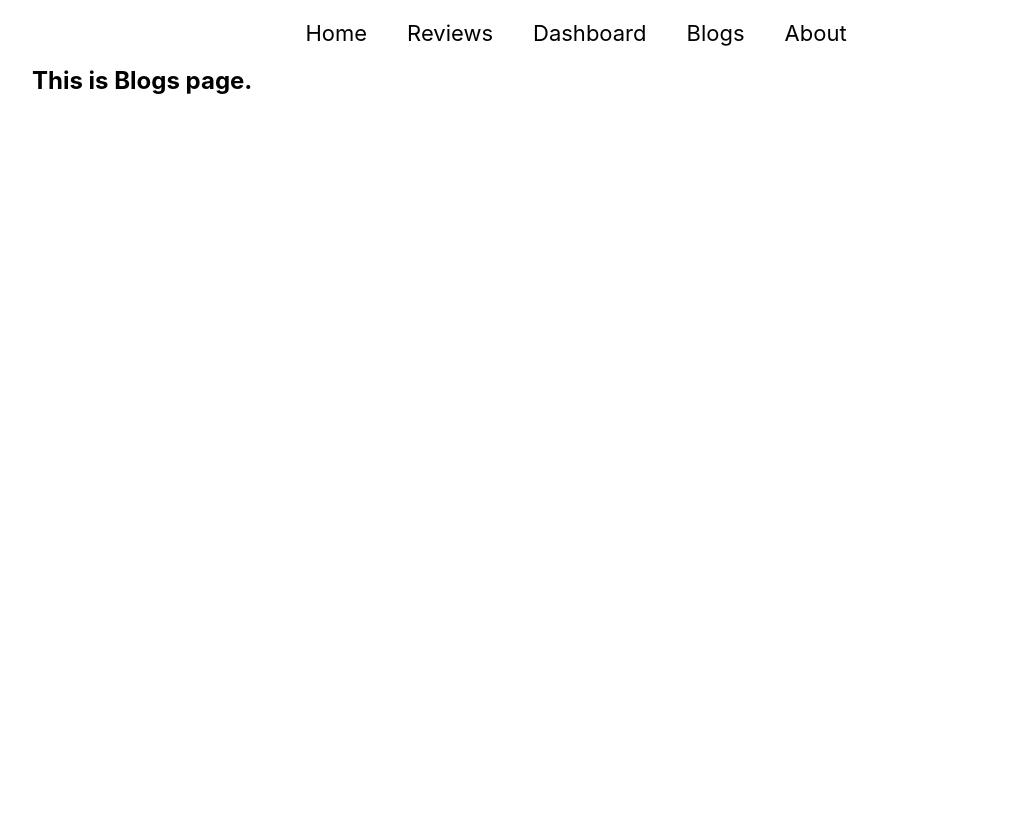
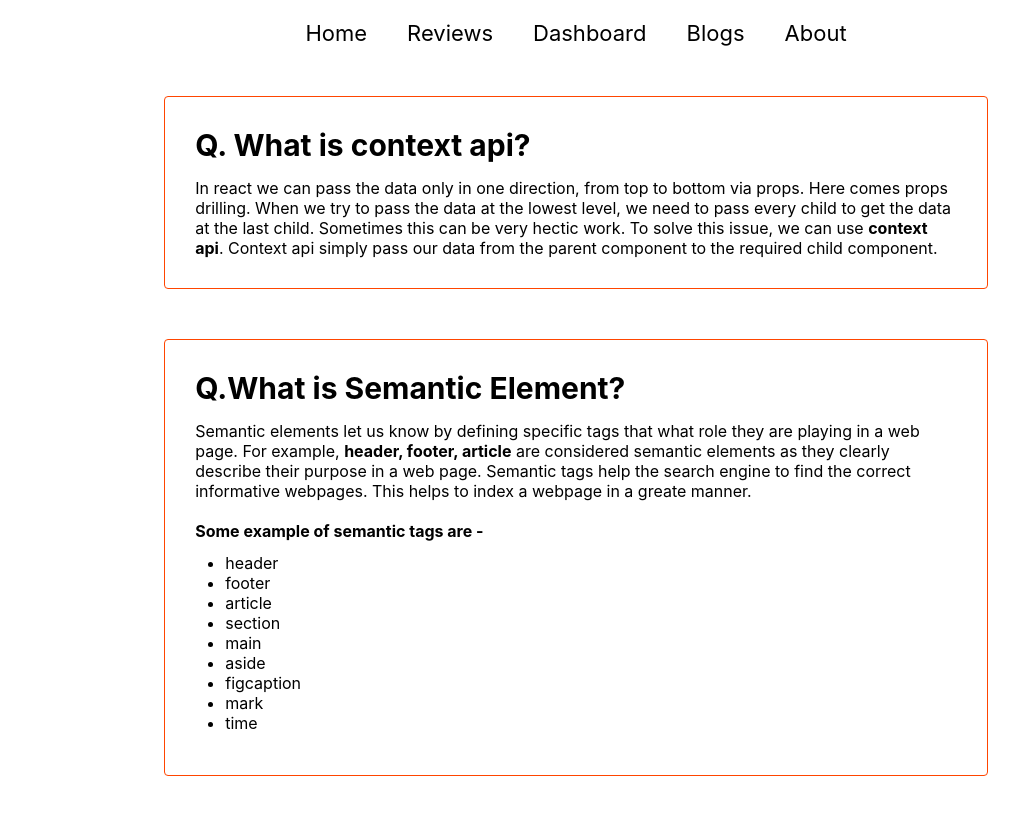
Before and after one commit to mabrur007/drone-buddy, a React (Create React App) app: page /blogs in a window 1280 px wide. Shown: the top 814 px of the page, without its empty margins (64-1083 px from the left). Built offline with nearby package versions, Linux system fonts and the light colour scheme.

Commit message:
QnA added in blog section

```diff
--- a/src/components/Blogs/Blogs.css
+++ b/src/components/Blogs/Blogs.css
@@ -0,0 +1,19 @@
+.qna-section{
+    width: 70%;
+    margin: 50px auto;
+    padding: 30px;
+    border: 1px solid orangered;
+    border-radius: 4px;
+}
+.qna-section h2{
+    font-size: 30px;
+    margin-bottom: 15px;
+}
+
+.qna-section h4{
+    margin-top: 20px;
+}
+
+ul{
+    margin: 12px 30px;
+}
--- a/src/components/Blogs/Blogs.js
+++ b/src/components/Blogs/Blogs.js
@@ -1,9 +1,31 @@
 import React from 'react';
+import './Blogs.css';
 
 const Blogs = () => {
     return (
         <div>
-            <h2>This is Blogs page.</h2>
+            <div className="qna-section">
+                <h2>Q. What is context api?</h2>
+                <p>
+                    In react we can pass the data only in one direction, from top to bottom via props. Here comes props drilling. When we try to pass the data at the lowest level, we need to pass every child to get the data at the last child. Sometimes this can be very hectic work. To solve this issue, we can use <b>context api</b>. Context api simply pass our data from the parent component to the required child component.
+                </p>
+            </div>
+            <div className="qna-section">
+                <h2>Q.What is Semantic Element?</h2>
+                <p>Semantic elements let us know by defining specific tags that what role they are playing in a web page. For example, <b>header, footer, article</b> are considered semantic elements as they clearly describe their purpose in a web page. Semantic tags help the search engine to find the correct informative webpages. This helps to index a webpage in a greate manner.</p>
+                <h4>Some example of semantic tags are -</h4>
+                <ul>
+                    <li>header</li>
+                    <li>footer</li>
+                    <li>article</li>
+                    <li>section</li>
+                    <li>main</li>
+                    <li>aside</li>
+                    <li>figcaption</li>
+                    <li>mark</li>
+                    <li>time</li>
+                </ul>
+            </div>
         </div>
     );
 };
```
